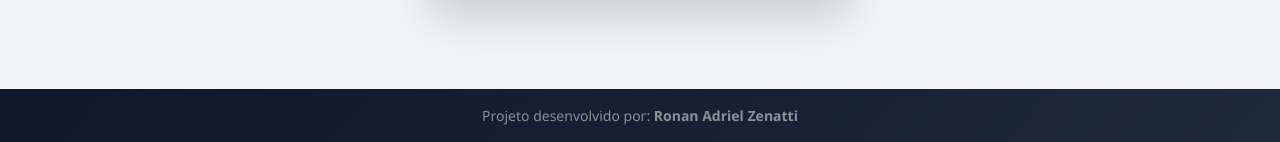
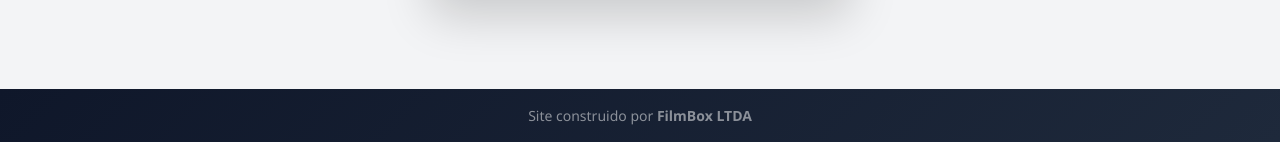
Before and after one commit to AlexandreGabrielAV/trabalhopg, a Flask app: page /login in a window 1280 px wide. Shown: the part 658-800 px from the top of the page. Run offline with Flask 3, Linux system fonts and the light colour scheme.

Commit message:
Adições

```diff
--- a/templates/login.html
+++ b/templates/login.html
@@ -102,7 +102,7 @@
 
     <!-- Rodapé -->
     <footer class="bg-header text-white-50 text-center py-3 mt-auto">
-        <p class="mb-0 small">Projeto desenvolvido por: <strong>Ronan Adriel Zenatti</strong></p>
+        <p class="mb-0 small">Site construido por <strong>FilmBox LTDA</strong></p>
     </footer>
 
     <!-- Bootstrap 5 JS Bundle -->
```
